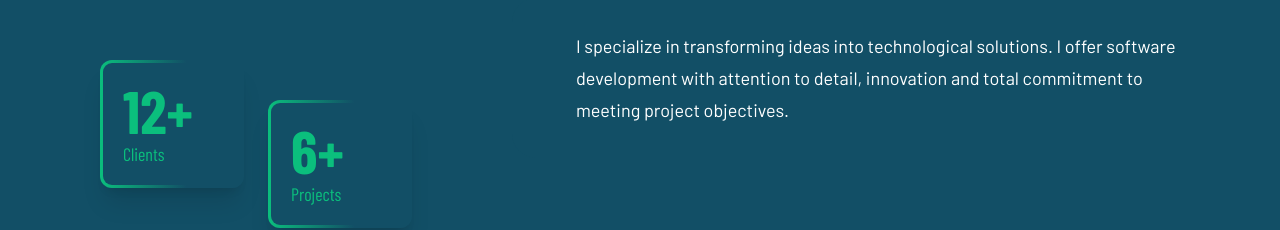
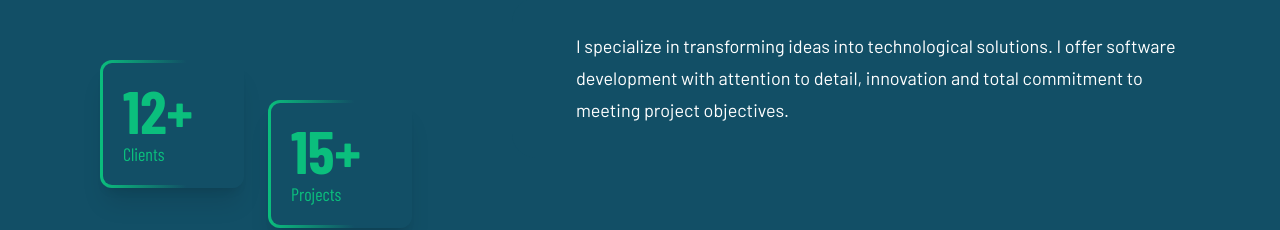
Before and after one commit to gustavo-gomez/portfolio, a Next.js app: page /en in a window 1280 px wide. Shown: the part 1183-1413 px from the top of the page. Built offline with nearby package versions, Linux system fonts and the light colour scheme.

Commit message:
fix projects and clients number. Fix styles

```diff
--- a/src/app/_sections/AboutMe.tsx
+++ b/src/app/_sections/AboutMe.tsx
@@ -41,7 +41,7 @@ export const AboutMe = () => {
               <span className='ml-5 text-lg'>{t('clients')}</span>
             </div>
             <div className='flex flex-col justify-center w-36 h-32 number-box shadow-xl'>
-              <span className='ml-5 font-bold text-6xl'>6+</span>
+              <span className='ml-5 font-bold text-6xl'>15+</span>
               <span className='ml-5 text-lg'>{t('projects')}</span>
             </div>
           </div>
--- a/src/app/_sections/Projects.tsx
+++ b/src/app/_sections/Projects.tsx
@@ -30,7 +30,7 @@ export const Projects = () => {
         {
           projects.map(project => (
             <div key={project.id}
-                 className='flex flex-col w-full lg:basis-1/2 rounded-2xl shadow-2xl dark:bg-white max-w-[500px] lg:max-w-[550px] '>
+                 className='flex flex-col w-full lg:basis-1/2 rounded-2xl shadow-2xl dark:bg-white max-w-[500px] lg:max-w-[550px] h-[600px]'>
               <div className='w-full h-96 relative'>
                 <Image
                   src={project.image}
```
